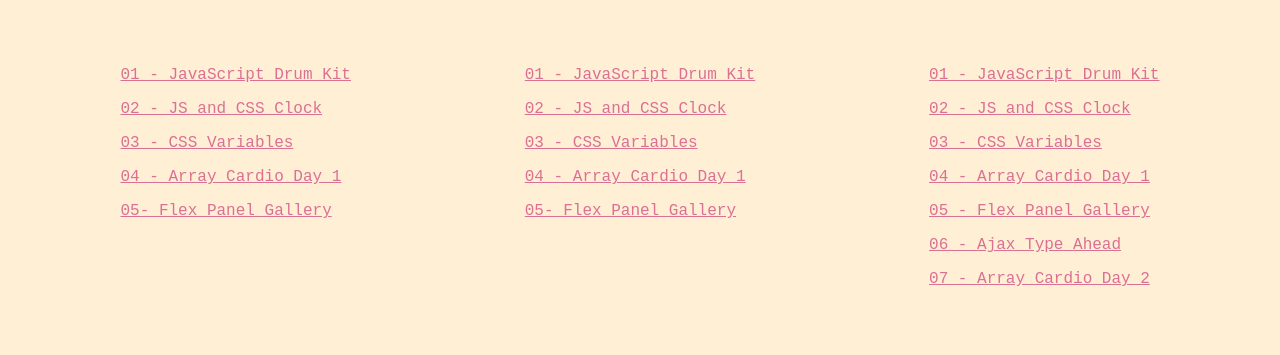
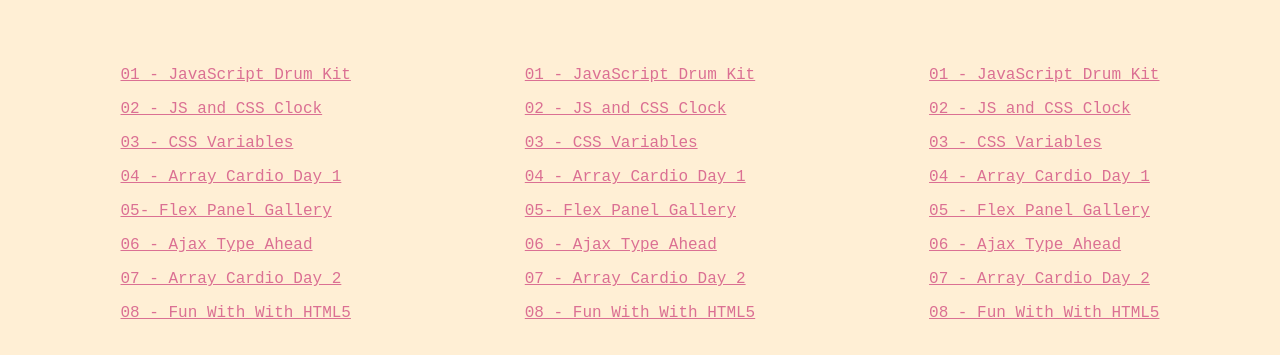
Before and after one commit to Lambdaphile/JavaScript30, a plain HTML site: page index.html in a window 1280 px wide. Shown: the part 93-448 px from the top of the page. Drawn offline with Linux system fonts and the light colour scheme.

Commit message:
Update README.md and index.html links

```diff
--- a/index.html
+++ b/index.html
@@ -39,6 +39,9 @@
         <a href="./03-css-variables/"><p>03 - CSS Variables</p></a>
         <a href="./04-array-cardio-day-1/"><p>04 - Array Cardio Day 1</p></a>
         <a href="./05-flex-panel-gallery"/><p>05- Flex Panel Gallery</p></a>
+        <a href="./06-ajax-type-ahead/"><p>06 - Ajax Type Ahead</p></a>
+        <a href="./07-array-cardio-day-2/"><p>07 - Array Cardio Day 2</p></a>
+        <a href="./08-fun-with-html5-canvas/"><p>08 - Fun With With HTML5</p></a>
       </section>
 
       <section>
@@ -47,6 +50,9 @@
         <a href="./03-css-variables/"><p>03 - CSS Variables</p></a>
         <a href="./04-array-cardio-day-1/"><p>04 - Array Cardio Day 1</p></a>
         <a href="./05-flex-panel-gallery"/><p>05- Flex Panel Gallery</p></a>
+        <a href="./06-ajax-type-ahead/"><p>06 - Ajax Type Ahead</p></a>
+        <a href="./07-array-cardio-day-2/"><p>07 - Array Cardio Day 2</p></a>
+        <a href="./08-fun-with-html5-canvas/"><p>08 - Fun With With HTML5</p></a>
       </section>
 
       <section>
@@ -57,6 +63,7 @@
         <a href="./05-flex-panel-gallery"/><p>05 - Flex Panel Gallery</p></a>
         <a href="./06-ajax-type-ahead/"><p>06 - Ajax Type Ahead</p></a>
         <a href="./07-array-cardio-day-2/"><p>07 - Array Cardio Day 2</p></a>
+        <a href="./08-fun-with-html5-canvas/"><p>08 - Fun With With HTML5</p></a>
       </section>
 
     </main>
```
Also changed, not shown: README.md.
